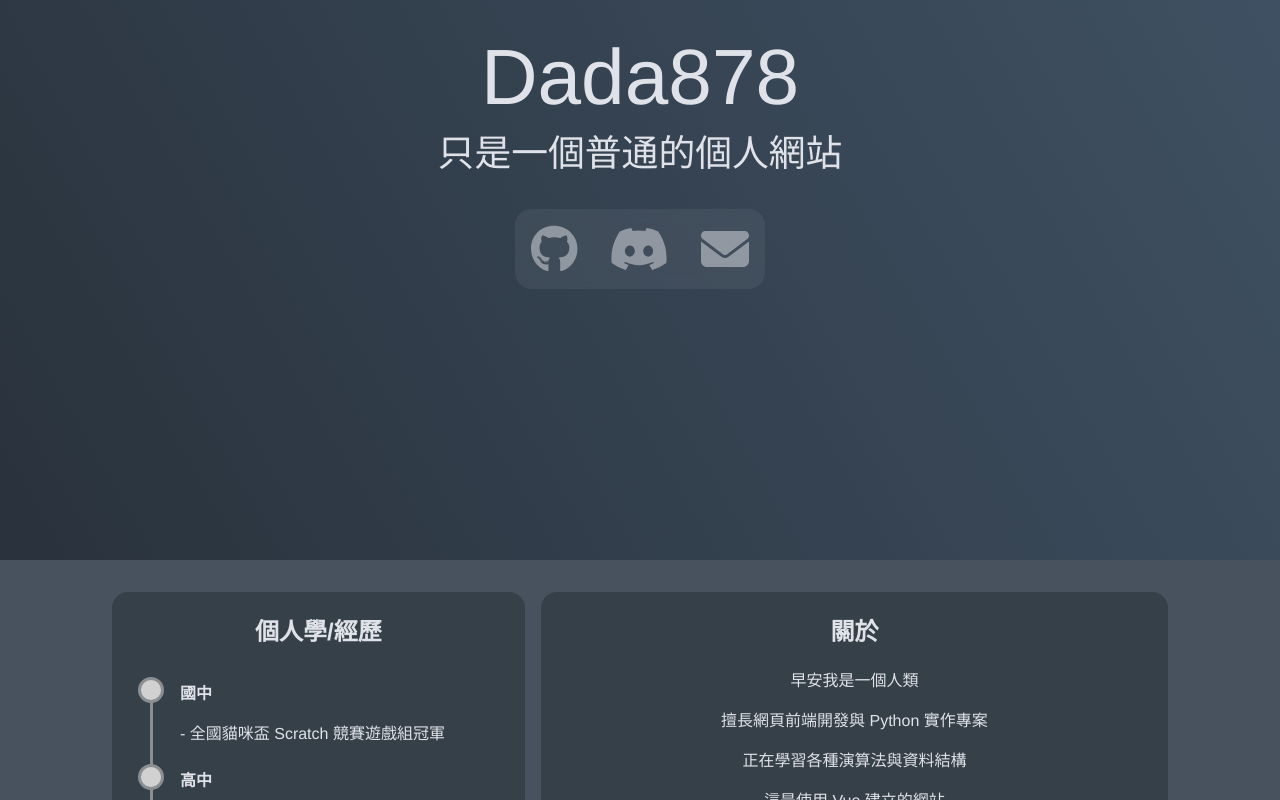
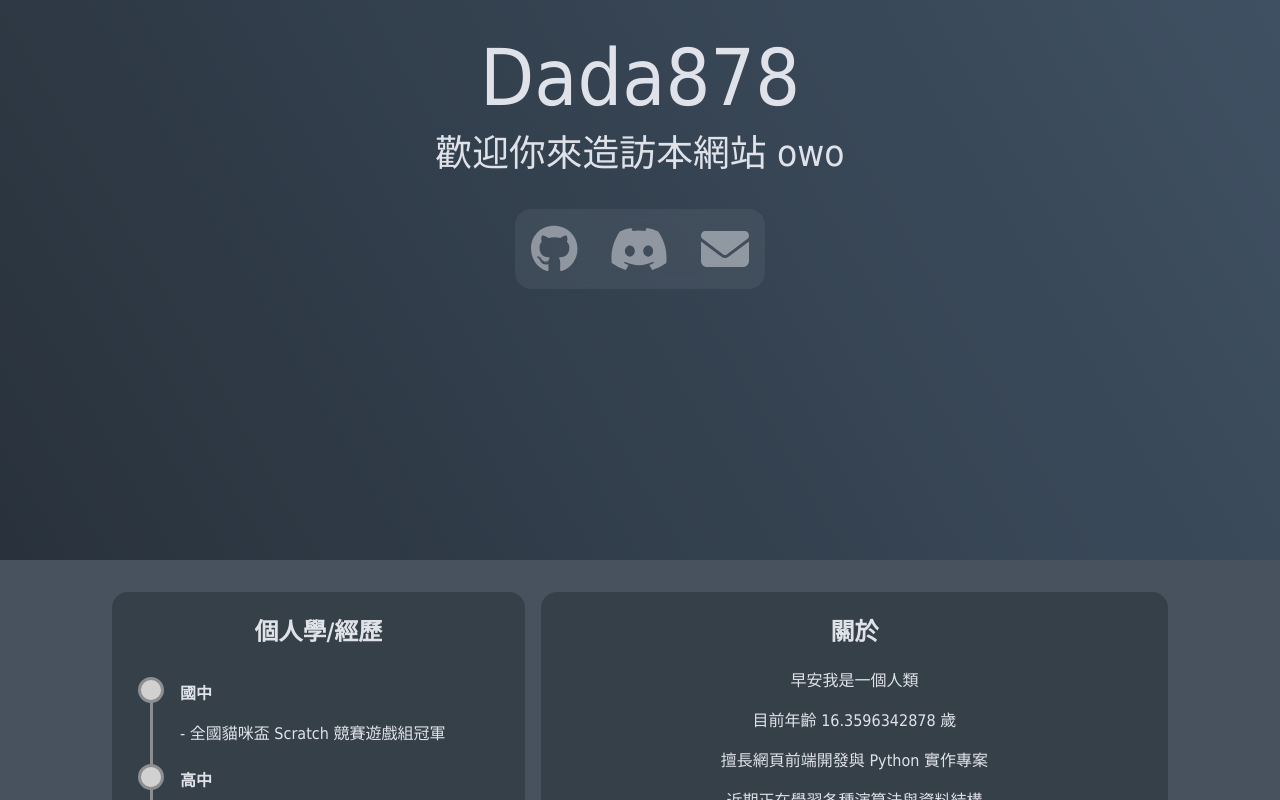
Before and after one commit to dada878/personal-website, a Vue app: page / in a window 1280 px wide. Shown: the part 240-1040 px from the top of the page. Built offline with nearby package versions, Linux system fonts and the light colour scheme.

Commit message:
添加超酷的年齡功能

```diff
--- a/src/App.vue
+++ b/src/App.vue
@@ -10,6 +10,10 @@ import PageNavbar from './components/PageNavbar.vue';
 </script>
 
 <style lang="scss">
+* {
+  font-family: Tahoma, Helvetica, Arial, "Microsoft Yahei", STXihei, sans-serif;
+}
+
 .router {
   margin-top: 3rem;
 }
--- a/src/components/AboutCard.vue
+++ b/src/components/AboutCard.vue
@@ -2,26 +2,39 @@
     <section class="about">
         <h1>關於</h1>
         <p>{{greeting}}我是一個人類</p>
+        <p>目前年齡 {{currentAge}} 歲</p>
         <p>擅長網頁前端開發與 Python 實作專案</p>
-        <p>正在學習各種演算法與資料結構</p>
+        <p>近期正在學習各種演算法與資料結構</p>
         <p>這是使用 Vue 建立的網站</p>
         <p>未來希望可以在這裡放更多文章和作品</p>
     </section>
 </template>
 <script lang="ts" setup>
 
-import { ref } from "vue";
+import { Ref, ref, watch } from "vue";
+
+function calculateAge() {
+  const birthday: Date = new Date(2007, 0, 22);
+  const today: Date = new Date();
+  const ageInMilliseconds: number = today.getTime() - birthday.getTime();
+  const age = (ageInMilliseconds / (365.25 * 24 * 60 * 60 * 1000)).toFixed(10);
+  return age;
+}
 
 const greeting = ref("");
+const currentHour = new Date().getHours();
+const currentAge: Ref<string> = ref(calculateAge());
 
-const currentHour = new Date().getHours();
+setInterval(() => {
+  currentAge.value = calculateAge();
+}, 1);
 
-if (currentHour < 12) {
+if (currentHour > 4 && currentHour < 12) {
     greeting.value = "早安";
-} else if (currentHour < 18) {
-    greeting.value = "中安";
+} else if (currentHour >= 12 && currentHour < 16) {
+    greeting.value = "午安";
 } else {
-    greeting.value = "晚安";
+    greeting.value = "晚上好";
 }
 
 </script>
--- a/src/components/HomeBanner.vue
+++ b/src/components/HomeBanner.vue
@@ -2,10 +2,10 @@
   <div class="banner">
     <div>
       <h1 class="title">Dada878</h1>
-      <h2 class="subtitle">只是一個普通的個人網站</h2>
+      <h2 class="subtitle">歡迎你來造訪本網站 owo</h2>
     </div>
     <div class="links">
-      <a target="_blank" href="https://google.com">
+      <a target="_blank" href="https://github.com/dada878">
         <font-awesome-icon icon="fa-brands fa-github" />
       </a>
       <a target="_blank" href="https://google.com">
```
